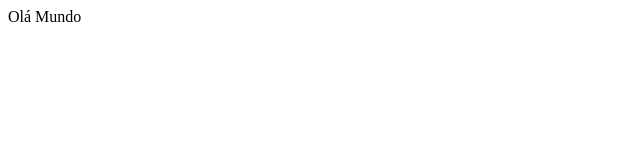
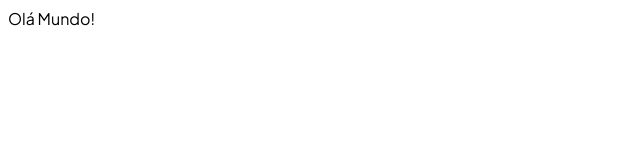
Before and after one commit to lkasvr/leadster-test, a Next.js app: page / in a window 1280 px wide. Shown: the top 160 px of the page, without its empty margins (0-640 px from the left). Built offline with nearby package versions, Linux system fonts and the light colour scheme.

Commit message:
Config. Font - Lay - adição de configuração da fonte

```diff
--- a/src/app/layout.tsx
+++ b/src/app/layout.tsx
@@ -1,4 +1,11 @@
+import { Plus_Jakarta_Sans } from 'next/font/google';
+
 import StyledComponentsRegistry from '@/libs/styled-components/registry';
+
+const plusJakartaSans = Plus_Jakarta_Sans({
+  subsets: ['latin'],
+  style: ['italic', 'normal'],
+});
 
 export default function RootLayout({
   children,
@@ -6,7 +13,7 @@ export default function RootLayout({
   children: React.ReactNode;
 }) {
   return (
-    <html>
+    <html lang="pt-BR" className={plusJakartaSans.className}>
       <body>
         <StyledComponentsRegistry>{children}</StyledComponentsRegistry>
       </body>
--- a/src/app/page.tsx
+++ b/src/app/page.tsx
@@ -1,6 +1,5 @@
-import { Plus_Jakarta_Sans } from 'next/font/google';
 import { Fragment } from 'react';
 
 export default function MainPAge() {
-  return <Fragment>Olá Mundo</Fragment>;
+  return <Fragment>Olá Mundo!</Fragment>;
 }
```
Also changed, not shown: .babelrc (deleted).
